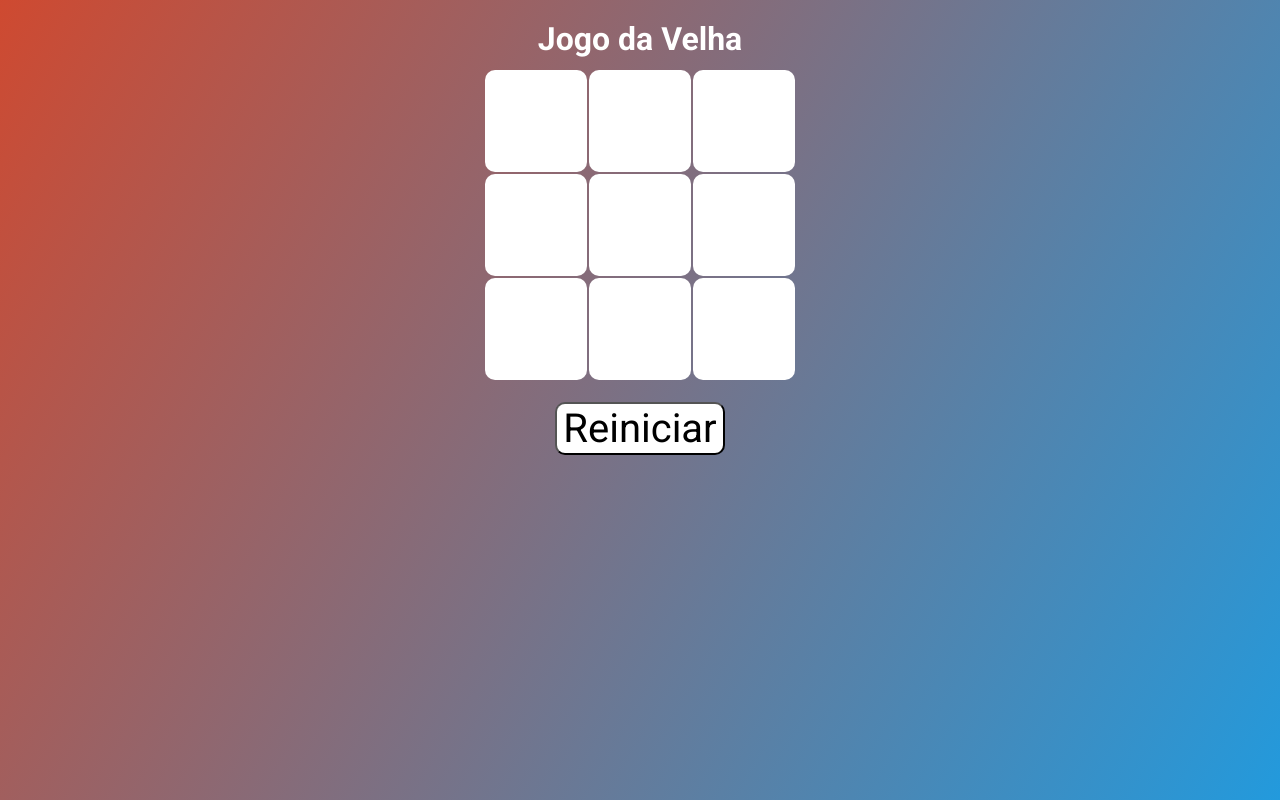
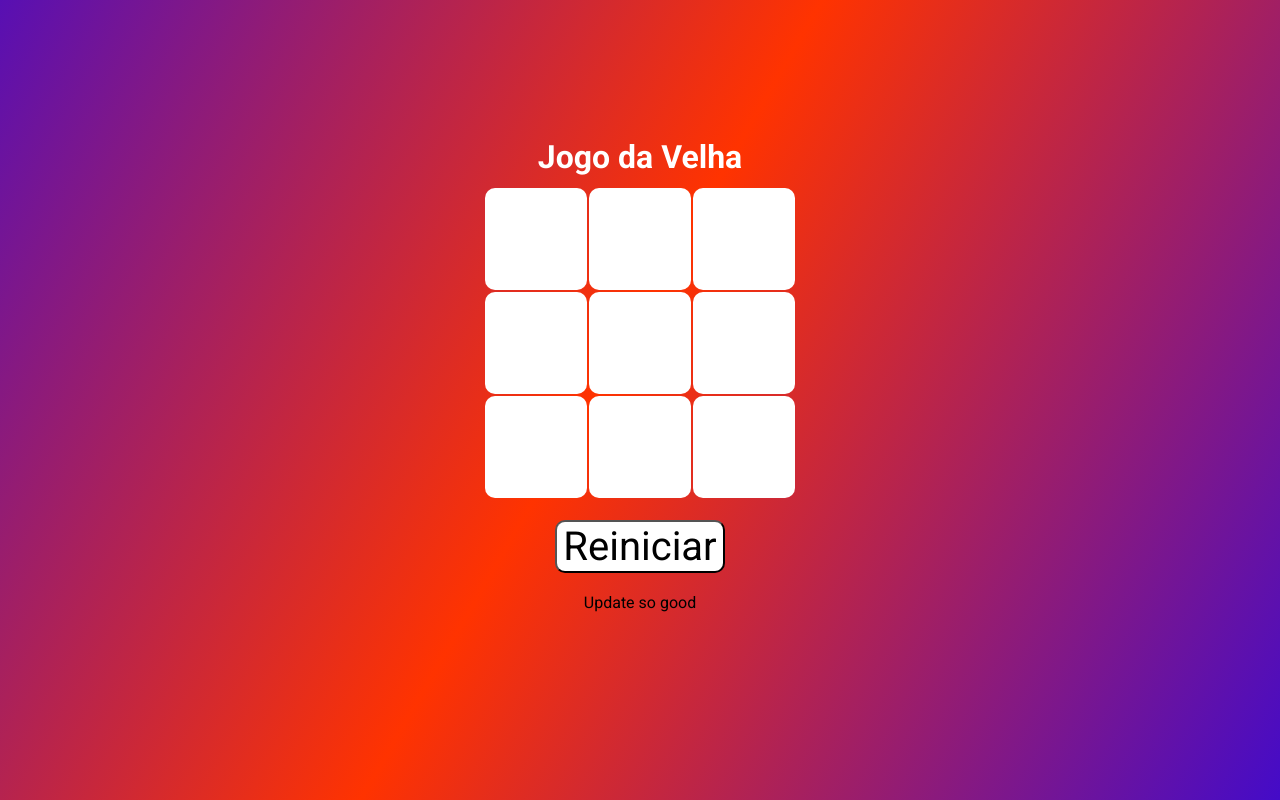
Before and after one commit to enzobabreu321/tic-tac-toe-enzo, a plain HTML site: page index.html in a window 1280 px wide. Drawn offline with Linux system fonts and the light colour scheme.

Commit message:
Update index.html

```diff
--- a/index.html
+++ b/index.html
@@ -16,10 +16,9 @@
             font-style: normal;
         }
         body {
-            background: linear-gradient(120deg, #00aaff, #ff3300, #ff3300, #00aaff);
-            background-size: 500% 500%;
-            animation: gradient-animation 6s ease infinite;
-            background-position: 100% 50%;
+            background: linear-gradient(120deg, #1100ff, #ff3300, #1100ff);
+            background-size: 100% 300%;
+            background-position: 50% 50%;
         }
         td{
             background-color: white;
@@ -35,6 +34,7 @@
             -webkit-text-fill-color: white;
         }
         h1{
+            margin-top: 10%;
             -webkit-text-fill-color: white;
         }
         button{
@@ -62,6 +62,7 @@
             </table>
             <button onclick="reset()">Reiniciar</button>
         </section>
+        <p>Update so good</p>
     </body>
     <script type="text/javascript">
         var playerText = "x"
```
